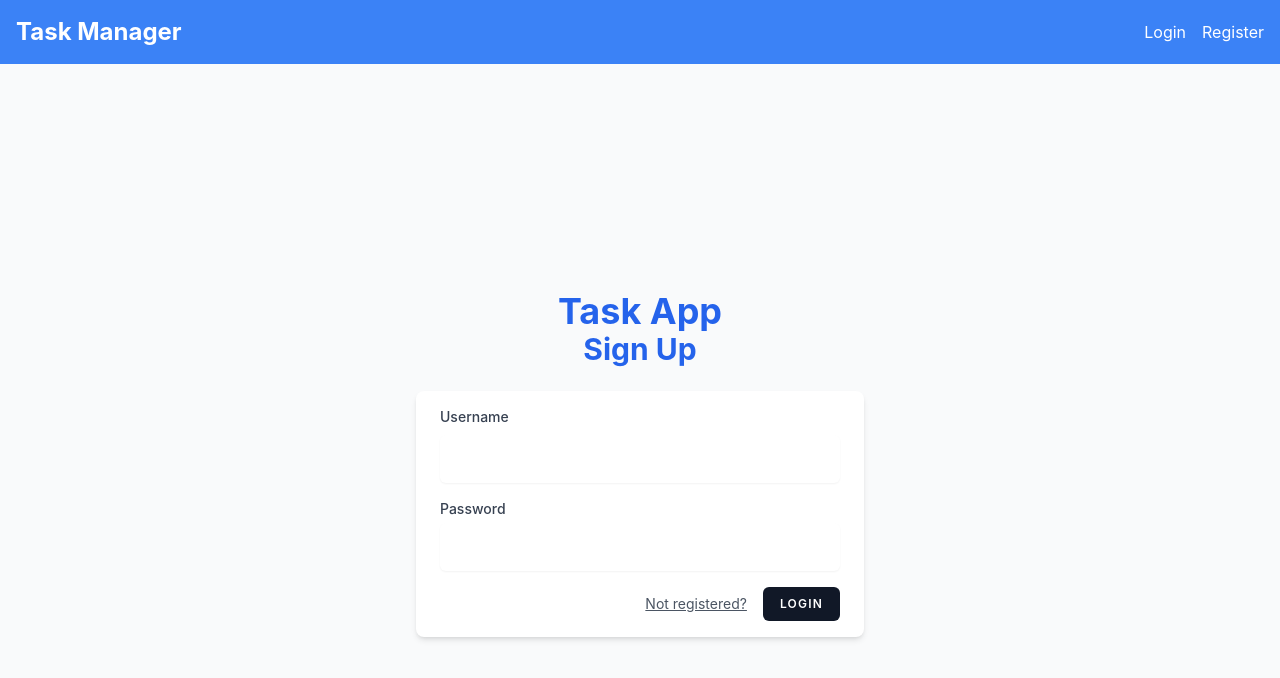
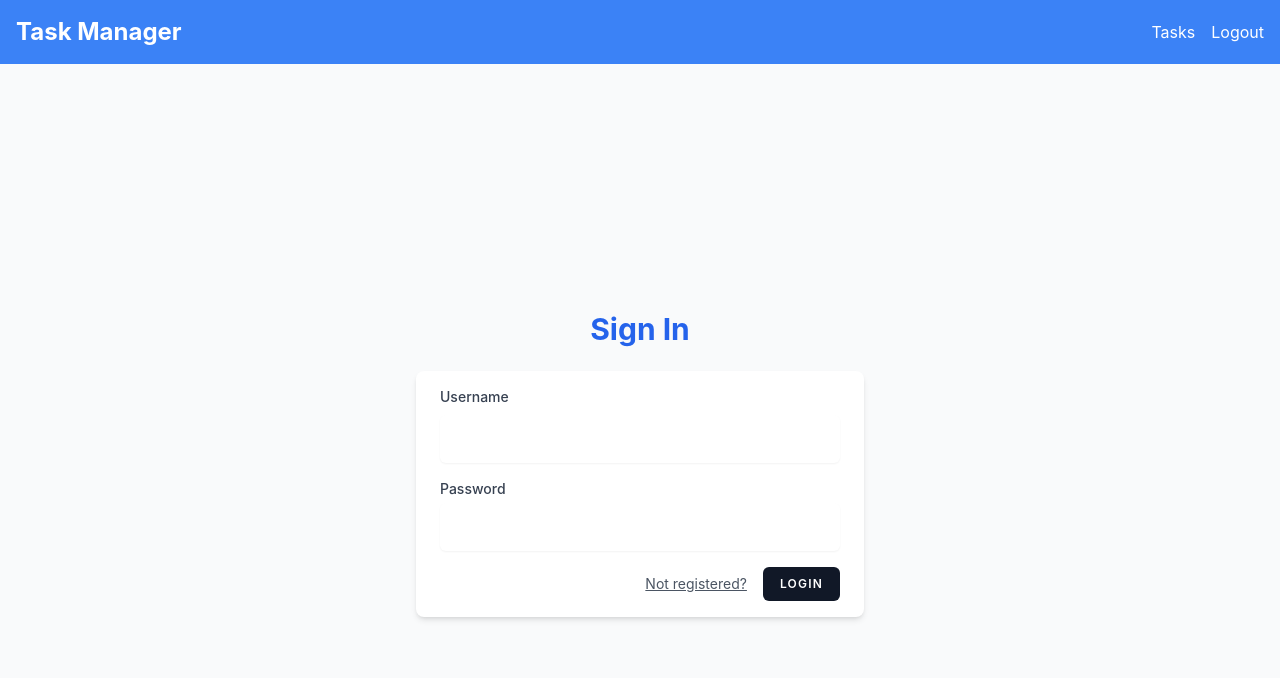
Before and after one commit to Ashisoma/task-manager, a React (Create React App) app: page /login in a window 1280 px wide. Shown: the top 678 px of the page. Built offline with nearby package versions, Linux system fonts and the light colour scheme; sample sign-in values are in the browser's storage.

Commit message:
prod: sweet working hrs

```diff
--- a/src/App.js
+++ b/src/App.js
@@ -13,27 +13,45 @@ import NewTask from './components/NewTask';
 
 function App() {
 
-  const [isAuthenticated, setIsAuthenticated] = useState(false);
 
   // Define a logout handler function
-  const handleLogout = () => {
-    localStorage.removeItem("jwtToken");
-    setIsAuthenticated(false);
-    Navigate('/');
-  };
+
+
+
 
   return (
     <>
       <Router>
         <div>
-          <Navbar isAuthenticated={isAuthenticated} handleLogout={handleLogout} />
+          <Navbar  />
           <Routes>
-            <Route path="/login" element={<LoginForm setIsAuthenticated={setIsAuthenticated} />} />
-            <Route path="/register" element={<RegisterForm setIsAuthenticated={setIsAuthenticated} />} />
-            <Route path="/" element={<TaskList />} />
-            <Route path="/tasks" element={<TaskList />} />
-            <Route path="/tasks/add" element={<NewTask />} />
-            <Route path="/tasks/:taskId" element={<TaskDetails/>} />
+            <Route path="/login" element={<LoginForm  />}/>
+            <Route path="/register" element={<RegisterForm  />} />
+            <Route path="/" element={<LoginForm />} />
+
+            <Route path='/tasks'
+              element={
+              <ProtectedRoute>
+                  <TaskList />
+                </ProtectedRoute>
+              }
+            />
+            <Route path='/tasks/:taskId'
+              element={
+                <ProtectedRoute>
+                  <TaskDetails />
+                </ProtectedRoute>
+              }
+            />
+            <Route path='/tasks/add'
+              element={
+                <ProtectedRoute>
+                  <NewTask />
+                </ProtectedRoute>
+              }
+            />
+            {/* <Route path="/tasks/add" element={<NewTask />} isAuthenticated={isAuthenticated} /> */}
+            {/* <Route path="/tasks/:taskId" element={<TaskDetails/>} isAuthenticated={isAuthenticated}/> */}
           </Routes>
         </div>
       </Router>
--- a/src/Protected.js
+++ b/src/Protected.js
@@ -1,15 +1,10 @@
 import React from 'react';
 import { Navigate, Route } from 'react-router-dom';
-import { useAuth } from './components/AuthContext';
 
-function ProtectedRoute({ path, element }) {
-  const { isAuthenticated } = useAuth();
+const ProtectedRoute = ({ children }) => {
+  const jwtToken = localStorage.getItem('jwtToken');
 
-  return isAuthenticated ? (
-    <Route path={path} element={element} />
-  ) : (
-    <Navigate to="/login" />
-  );
-}
+  return jwtToken ? children : <Navigate to='/login' />
+};
 
 export default ProtectedRoute;
--- a/src/components/LoginForm.jsx
+++ b/src/components/LoginForm.jsx
@@ -2,7 +2,7 @@ import React, { useState } from "react";
 import { Link, useNavigate } from "react-router-dom";
 import axios from "axios";
 
-function LoginForm({ setIsAuthenticated }) {
+function LoginForm() {
   const navigate = useNavigate();
   const [formData, setFormData] = useState({
     username: "",
@@ -19,7 +19,6 @@ function LoginForm({ setIsAuthenticated }) {
   const handleLogin = async (e) => {
     e.preventDefault();
 
-    console.log("Login");
     const apiUrl = "https://tasks-api-yq7g.onrender.com/auth/login";
 
     try {
@@ -33,21 +32,22 @@ function LoginForm({ setIsAuthenticated }) {
       console.log("Login successful! JWT token:", jwtToken);
       // Save the JWT token in localStorage or state for future use
       localStorage.setItem("jwtToken", jwtToken);
-      setIsAuthenticated(true);
-      navigate("/tasks");
+      if (jwtToken) {
+
+        navigate("/tasks");
+      }
     } catch (error) {
-      console.error("Login failed:", error);
+      console.error("Login failed:", error.message);
       // Handle the registration error, possibly show an error message to the user
     }
   };
 
   return (
     <div>
-      <div className="flex flex-col items-center min-h-screen pt-6 sm:justify-center sm:pt-0 bg-gray-50">
-        <h1 className="text-4xl font-bold text-blue-600">Task App </h1>
+      <div className="flex flex-col items-center min-h-screen pt-3 sm:justify-center sm:pt-0 bg-gray-50">
         <div>
           <a href="/">
-            <h3 className="text-3xl font-bold text-blue-600">Sign Up</h3>
+            <h3 className="text-3xl font-bold text-blue-600">Sign In</h3>
           </a>
         </div>
         <div className="w-full px-6 py-4 mt-6 overflow-hidden bg-white shadow-md sm:max-w-md sm:rounded-lg">
--- a/src/components/Navbar.jsx
+++ b/src/components/Navbar.jsx
@@ -1,8 +1,15 @@
-import React from "react";
-import { Link } from "react-router-dom";
+import React, { useEffect, useState } from "react";
+import { Link, Navigate, useNavigate } from "react-router-dom";
 
-const Navbar = ({ isAuthenticated, handleLogout }) => {
-  console.log(isAuthenticated)
+const Navbar = () => {
+  const navigate = useNavigate();
+  const [isAuthenticated, setIsAuthenticated] = useState(false);
+  const handleLogout = () => {
+    localStorage.removeItem("jwtToken");
+    navigate('/login')
+  };
+
+
   return (
     <nav className="bg-blue-500 p-4">
       <div className="container mx-auto flex justify-between items-center">
@@ -10,7 +17,7 @@ const Navbar = ({ isAuthenticated, handleLogout }) => {
           Task Manager
         </Link>
         <ul className="flex space-x-4">
-          {isAuthenticated ? (
+          {localStorage.getItem('jwtToken') ? (
             <>
               <li>
                 <Link to="/tasks" className="text-white hover:underline">
--- a/src/components/RegisterForm.jsx
+++ b/src/components/RegisterForm.jsx
@@ -3,7 +3,7 @@ import React, { useState } from "react";
 
 import { Link, useNavigate } from "react-router-dom";
 
-function RegisterForm({ setIsAuthenticated }) {
+function RegisterForm() {
   const navigate = useNavigate();
 
   const [passwordMatch, setPasswordMatch] = useState(true);
@@ -43,7 +43,6 @@ function RegisterForm({ setIsAuthenticated }) {
       console.log("Registration successful! JWT token:", jwtToken);
       // Save the JWT token in localStorage or state for future use
       localStorage.setItem("jwtToken", jwtToken);
-      setIsAuthenticated(true);
       localStorage.setItem("user", JSON.stringify(response.data));
       localStorage.setItem("_id", response.data._id);
       navigate("/tasks");
@@ -56,7 +55,6 @@ function RegisterForm({ setIsAuthenticated }) {
   return (
     <div>
       <div className="flex flex-col items-center min-h-screen pt-6 sm:justify-center sm:pt-0 bg-gray-50">
-        <h1 className="text-4xl font-bold text-blue-600">Task App </h1>
         <div>
           <a href="/">
             <h3 className="text-3xl font-bold text-blue-600">Sign Up</h3>
--- a/src/components/TaskList.jsx
+++ b/src/components/TaskList.jsx
@@ -12,10 +12,19 @@ function TaskList() {
   useEffect(() => {
     const fetchData = async () => {
       try {
-        const data = await fetchTasks();
+        const response = await fetchTasks();
+        console.log(response.status);
 
-        setTasks(data);
-        console.log(data);
+
+        if (response.status == 200) {
+        setTasks(response.data);
+
+
+
+        }
+
+
+        // console.log(response.data);
         setLoading(false);
       } catch (error) {
         // Handle error
@@ -48,7 +57,10 @@ function TaskList() {
       });
   };
 
+
   return (
+
+
     <div className="bg-white-200 min-h-screen">
       <div className="container mx-auto mt-8">
         <div className="flex justify-between items-center mb-4">
@@ -85,6 +97,7 @@ function TaskList() {
 
       </div>
     </div>
+
   );
 }
 
--- a/src/services/api.js
+++ b/src/services/api.js
@@ -5,7 +5,9 @@ const API_BASE_URL = 'https://tasks-api-yq7g.onrender.com';
 export const fetchTasks = async () => {
   try {
     const response = await axios.get(`${API_BASE_URL}/tasks`);
-    return response.data;
+
+    return response;
+
   } catch (error) {
     console.error(error);
     throw error;
```
